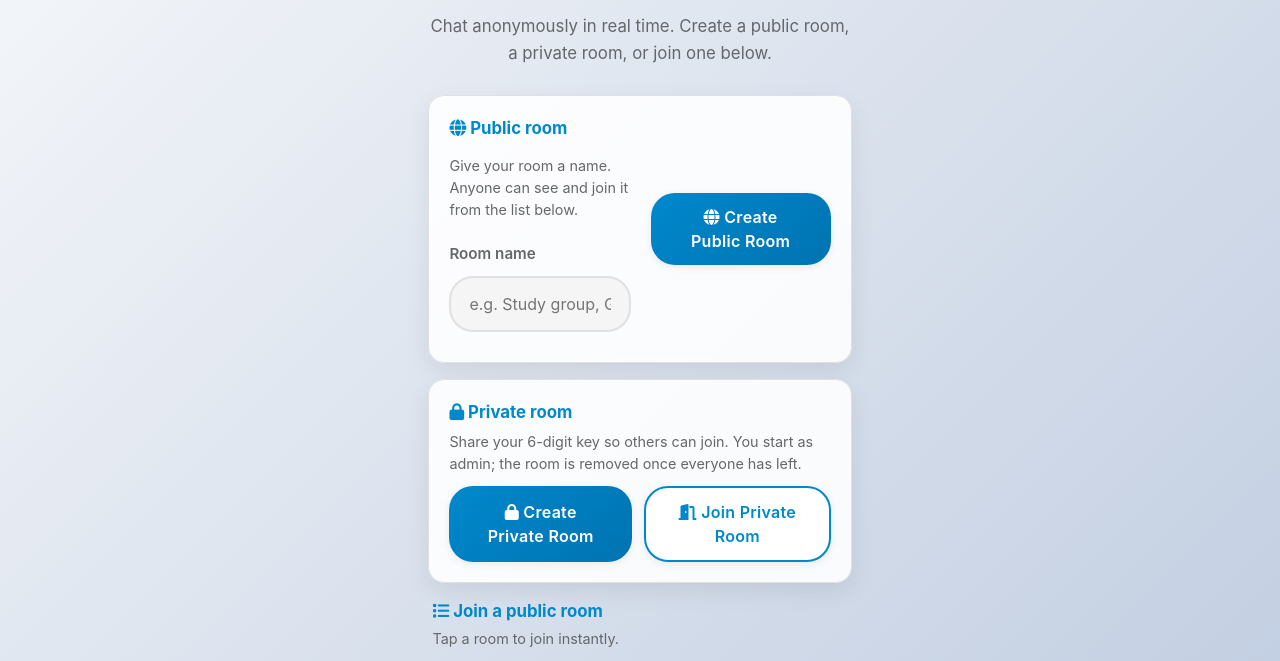
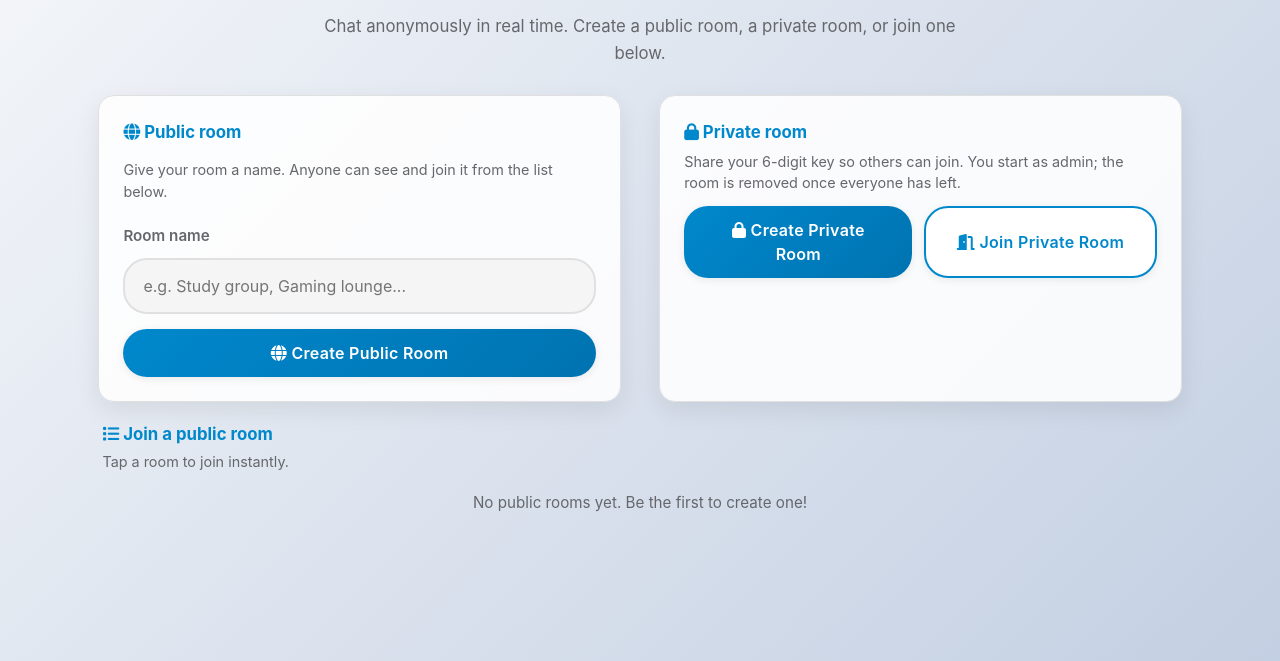
Before and after one commit to kekeli101/anonymous-chat-app, a website: page public/index.html in a window 1280 px wide. Shown: the part 139-800 px from the top of the page. Drawn offline with nearby package versions, Linux system fonts and the light colour scheme; no server answers.

Commit message:
Improve desktop landing layout

```diff
--- a/public/styles.css
+++ b/public/styles.css
@@ -1585,3 +1585,124 @@ input:focus-visible,
         transition-duration: 0.01ms !important;
     }
 }
+
+
+/* ============================================
+   DESKTOP LANDING COMPOSITION
+   ============================================ */
+
+@media (min-width: 769px) {
+    #greeting-page .container {
+        width: min(100%, 1080px);
+        display: grid;
+        grid-template-columns: repeat(2, minmax(0, 1fr));
+        align-content: start;
+        align-items: start;
+        column-gap: clamp(1.25rem, 3vw, 2.5rem);
+        row-gap: 1.25rem;
+        padding-top: clamp(3rem, 8vh, 6rem);
+    }
+
+    #greeting-page .container > h1,
+    #greeting-page .container > .hero-text,
+    #greeting-page .container > .ad-container {
+        grid-column: 1 / -1;
+        justify-self: center;
+    }
+
+    #greeting-page .container > h1 {
+        margin-bottom: -0.25rem;
+    }
+
+    #greeting-page .container > .hero-text {
+        margin-bottom: 0.5rem;
+    }
+
+    #greeting-page .create-public-form,
+    #greeting-page .section-card:not(.create-public-form):not(.public-rooms-section) {
+        width: 100%;
+        min-height: 100%;
+    }
+
+    #greeting-page .create-public-form {
+        grid-column: 1;
+        grid-row: 3;
+    }
+
+    #greeting-page .section-card:not(.create-public-form):not(.public-rooms-section) {
+        grid-column: 2;
+        grid-row: 3;
+    }
+
+    #greeting-page .public-rooms-section {
+        grid-column: 1 / -1;
+        grid-row: 4;
+        padding: 0 0.25rem;
+    }
+
+    #greeting-page .public-rooms-list {
+        grid-template-columns: repeat(3, minmax(0, 1fr));
+        max-height: 220px;
+    }
+
+    #greeting-page .ad-container--landing {
+        grid-row: 5;
+        margin-top: 0.25rem;
+    }
+}
+
+@media (min-width: 1200px) {
+    #greeting-page .container {
+        width: min(100%, 1160px);
+    }
+
+    #greeting-page .create-public-form,
+    #greeting-page .section-card:not(.create-public-form):not(.public-rooms-section) {
+        padding: 1.5rem;
+    }
+}
+
+@media (max-width: 768px) {
+    #greeting-page .container {
+        display: flex;
+    }
+}
+
+
+@media (min-width: 769px) {
+    #greeting-page .create-public-form {
+        display: flex;
+        flex-direction: column;
+        align-items: stretch;
+        gap: 0.65rem;
+    }
+
+    #greeting-page .create-public-form .section-title,
+    #greeting-page .create-public-form .hint-text,
+    #greeting-page .create-public-form label,
+    #greeting-page .create-public-form input,
+    #greeting-page .create-public-form .field-error,
+    #greeting-page .create-public-form .btn {
+        grid-column: auto;
+        grid-row: auto;
+    }
+
+    #greeting-page .create-public-form .btn {
+        align-self: stretch;
+        width: 100%;
+        margin-top: 0.25rem;
+    }
+}
+
+
+@media (min-width: 769px) {
+    #greeting-page .container {
+        max-width: 1080px;
+    }
+}
+
+@media (min-width: 1200px) {
+    #greeting-page .container {
+        max-width: 1160px;
+    }
+}
```
